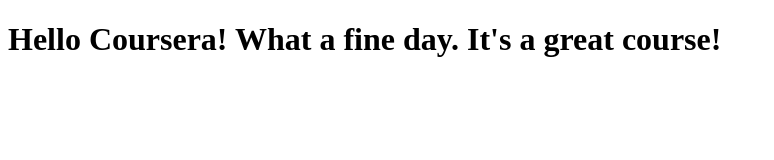
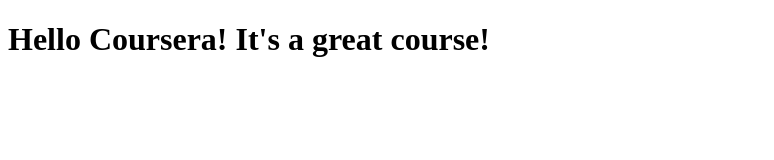
Before and after one commit to angelicdoctor/coursera-test, a plain HTML site: page site/index.html in a window 1280 px wide. Shown: the whole page, without its empty margins (0-774 px from the left). Drawn offline with Linux system fonts and the light colour scheme.

Commit message:
Removed extra verbiage

```diff
--- a/site/index.html
+++ b/site/index.html
@@ -4,6 +4,6 @@
     <title>Hello Coursera!</title>
 </head>
 <body>
-    <h1>Hello Coursera! What a fine day.  It's a great course!</h1>
+    <h1>Hello Coursera! It's a great course!</h1>
 </body>
 </html>
```
